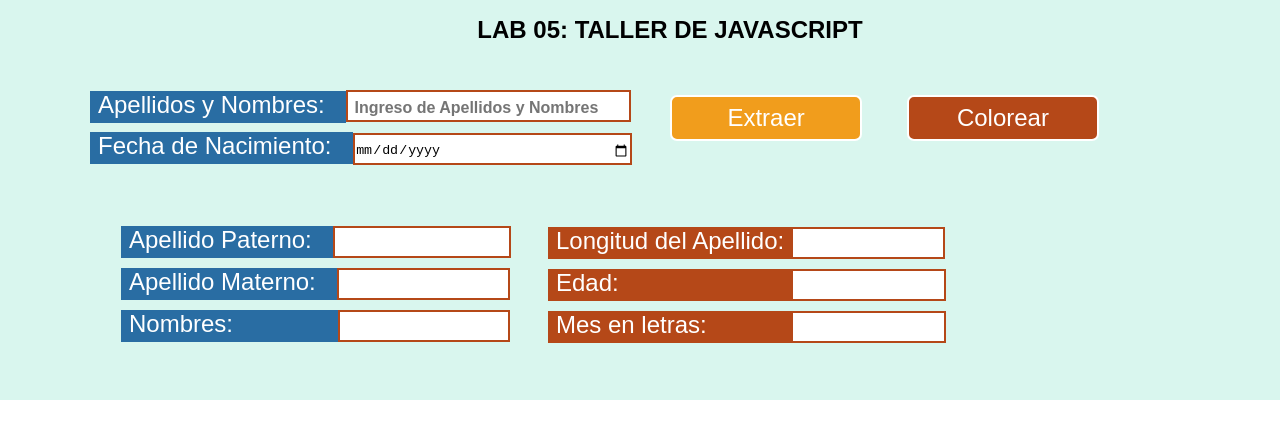
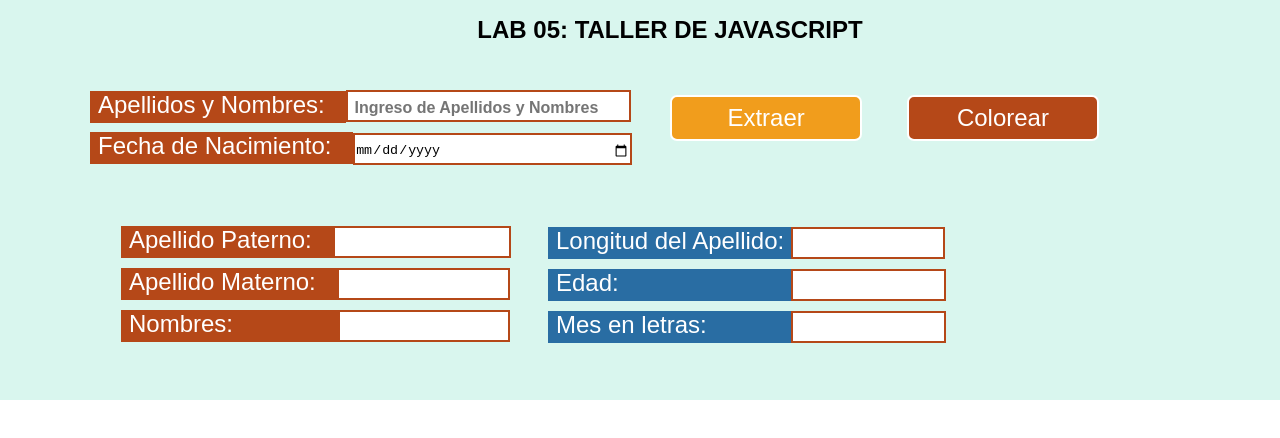
Before and after one commit to EnriqueArana/EnriqueArana.github.io, a plain HTML site: page lab05.html in a window 1280 px wide. Both pictures are taken after a click on the button "Colorear". Shown: the top 438 px of the page. Drawn offline with Linux system fonts and the light colour scheme.

Commit message:
Botón Colorear Funcionando

```diff
--- a/js/lab05.js
+++ b/js/lab05.js
@@ -1,5 +1,8 @@
 let okButton=document.getElementById("btnextraer");
 okButton.onclick=okayClick;
+
+/*let botonColorear=document.getElementById("btncolorear");
+botonColorear.addEventListener('click',cambiarColores);*/
 
 function okayClick(){
     const texto = document.getElementById("fname").value;
@@ -29,3 +32,38 @@ function okayClick(){
     document.getElementById("fage").value = edad+" años";
     document.getElementById("fletter").value = meses[parseInt(anio[1]-1)];
 }
+
+function cambiarColores(){
+    caja1.style.background = "#b54818";
+}
+
+(function() {
+    let boton = document.getElementById("btncolorear");
+    boton.addEventListener("click", myf1);
+
+
+    let contador = 0;
+
+    function myf1() {
+      if (contador % 2 ==0) {
+          caja1.style.background= "#b54818";
+          caja2.style.background= "#b54818";
+          caja3.style.background= "#b54818";
+          caja4.style.background= "#b54818";
+          caja5.style.background= "#b54818";
+          longitudapellido.style.background= "#296da3";
+          edad.style.background= "#296da3";
+          mesletras.style.background= "#296da3";
+      } else {
+          caja1.style.backgroundColor = "#296da3";
+          caja2.style.background= "#296da3";
+          caja3.style.background= "#296da3";
+          caja4.style.background= "#296da3";
+          caja5.style.background= "#296da3";
+          longitudapellido.style.background= "#b54818";
+          edad.style.background= "#b54818";
+          mesletras.style.background= "#b54818";
+      }
+      contador += 1;
+    }
+})();
--- a/lab05.html
+++ b/lab05.html
@@ -13,11 +13,11 @@
             <h1>LAB 05: TALLER DE JAVASCRIPT</h1>
             <div class="container1">
                 <div id="seccion-datos1">
-                    <label for="fname" class="texto-plano">Apellidos y Nombres: </label>
+                    <label for="fname" class="texto-plano" id="caja1">Apellidos y Nombres: </label>
                     <input type="text" placeholder="Ingreso de Apellidos y Nombres" id="fname" name="fname" /><br />
                 </div>
                 <div id="seccion-datos2">
-                    <label for="fdate" class="texto-plano">Fecha de Nacimiento: </label>
+                    <label for="fdate" class="texto-plano" id="caja2">Fecha de Nacimiento: </label>
                     <input type="date" placeholder="Ingreso de Fecha de Nacimiento" id="fdate" name="fpass" /><br />
                 </div>
             </div>
@@ -27,21 +27,21 @@
             </div>
             <div class="container3">
                 <div id="seccion-datos3">
-                    <label for="fpat" class="texto-plano">Apellido Paterno: </label>
+                    <label for="fpat" class="texto-plano" id="caja3">Apellido Paterno: </label>
                     <input type="text" id="fpat" name="fpat" readonly="readonly"/><br />
                 </div>
                 <div id="seccion-datos4">
-                    <label for="fmat" class="texto-plano">Apellido Materno: </label>
+                    <label for="fmat" class="texto-plano" id="caja4">Apellido Materno: </label>
                     <input type="text" id="fmat" name="fmat" readonly="readonly"/><br />
                 </div>
                 <div id="seccion-datos5">
-                    <label for="fnom" class="texto-nombres">Nombres: </label>
+                    <label for="fnom" class="texto-nombres" id="caja5">Nombres: </label>
                     <input type="text" id="fnom" name="fnom" readonly="readonly" />
                 </div>
             </div>
             <div class="container4">
                 <div id="seccion-datos6">
-                    <label for="flon" id="Longitud-apellido">Longitud del Apellido: </label>
+                    <label for="flon" id="longitudapellido">Longitud del Apellido: </label>
                     <input type="text" id="flon" name="flon" readonly="readonly"/><br />
                 </div>
                 <div id="seccion-datos7">
@@ -49,7 +49,7 @@
                     <input type="text" id="fage" name="fage" readonly="readonly"/><br />
                 </div>
                 <div id="seccion-datos8">
-                    <label for="fletter" id="mes-letras">Mes en letras: </label>
+                    <label for="fletter" id="mesletras">Mes en letras: </label>
                     <input type="text" id="fletter" name="fletter" readonly="readonly"/>
                 </div>
             </div>
--- a/styles/lab05.css
+++ b/styles/lab05.css
@@ -27,6 +27,7 @@ h1{
     padding: 30px;
     padding-top: 10px;
 }
+
 
 .texto-plano{
     background-color: #296da3;
@@ -188,7 +189,7 @@ h1{
     padding-left: 8px;
 }
 
-#Longitud-apellido{
+#longitudapellido{
     background-color: #b54818;
     font-style: normal;
     font-weight: lighter;
@@ -211,7 +212,7 @@ h1{
     padding-left: 8px;
 }
 
-#mes-letras{
+#mesletras{
     background-color: #b54818;
     font-style: normal;
     font-weight: lighter;
```
